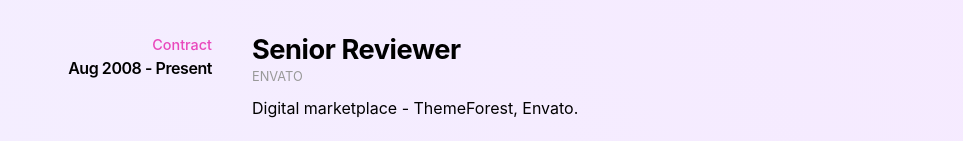
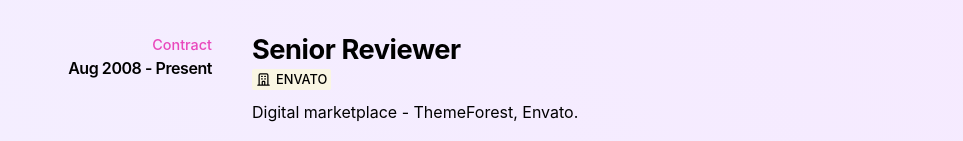
Before and after one commit to kailoon/react-resume, a React (Vite) app: page / in a window 1280 px wide. Shown: the part 376-517 px from the top of the page, without its empty margins (158-1121 px from the left). Built offline with nearby package versions, Linux system fonts and the light colour scheme.

Commit message:
adding company icon

```diff
--- a/src/components/Section.module.scss
+++ b/src/components/Section.module.scss
@@ -38,13 +38,23 @@
 		font-size: 1.7rem;
 		letter-spacing: -0.44px;
 		line-height: 1.2;
+		margin-bottom: 2px;
 	}
 	small {
 		font-size: 0.8rem;
 		text-transform: uppercase;
-		color: #999;
-		display: block;
+		font-weight: 500;
+		background-color: rgba(255, 255, 200, 0.5);
 		margin-bottom: 10px;
+		display: inline-flex;
+		padding: 1px 4px;
+		border-radius: 2px;
+		align-items: center;
+		svg {
+			width: 15px;
+			height: 15px;
+			margin-right: 5px;
+		}
 	}
 	ul {
 		padding: 18px;
--- a/src/components/Section.tsx
+++ b/src/components/Section.tsx
@@ -1,3 +1,4 @@
+import { OfficeBuildingIcon } from '@heroicons/react/outline'
 import Card from './Card'
 import Heading from './Heading'
 import styles from './Section.module.scss'
@@ -53,9 +54,14 @@ const Section = ({ title, data, icon, typeOn = true }: Props) => {
 					</div>
 					<div className={styles.rightpanel}>
 						<h3>{item.title}</h3>
-						<p>
-							<small>{item.company}</small>
-						</p>
+						{item.company && (
+							<p>
+								<small>
+									<OfficeBuildingIcon />
+									{item.company}
+								</small>
+							</p>
+						)}
 						<p>{item.description}</p>
 						<ul>
 							{item.tasks?.accomplishments &&
```
